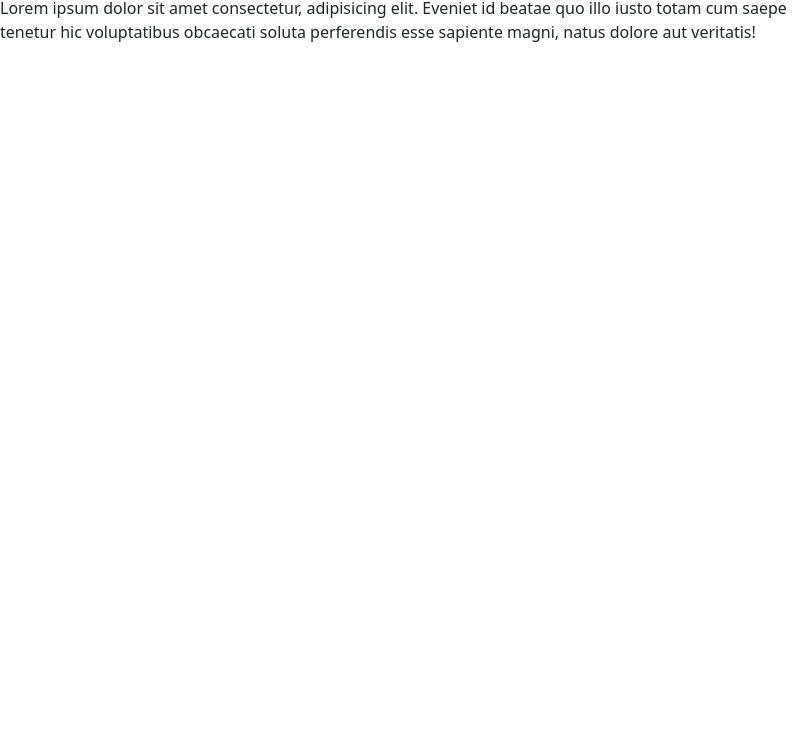
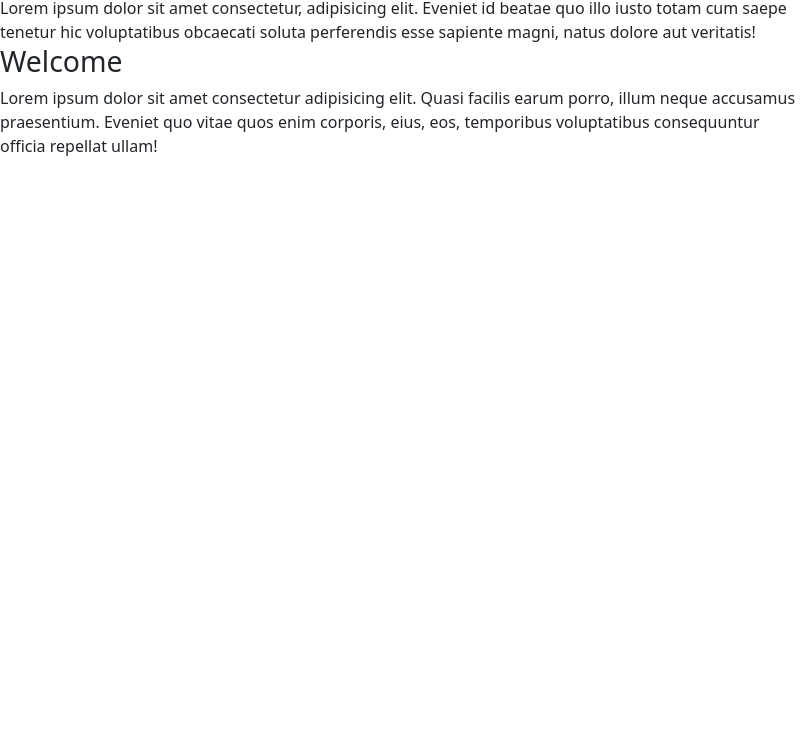
Before and after one commit to rshekhar21/electron, an Electron app: page src/index.html in a window 800 px wide. Shown: the part 53-800 px from the top of the page. Drawn offline with nearby package versions, Linux system fonts and the light colour scheme.

Commit message:
2nd commit

```diff
--- a/src/index.html
+++ b/src/index.html
@@ -9,6 +9,9 @@
   <body>
     <h1>Hello, world!</h1>
     Lorem ipsum dolor sit amet consectetur, adipisicing elit. Eveniet id beatae quo illo iusto totam cum saepe tenetur hic voluptatibus obcaecati soluta perferendis esse sapiente magni, natus dolore aut veritatis!
+
+    <h2>Welcome</h2>
+    Lorem ipsum dolor sit amet consectetur adipisicing elit. Quasi facilis earum porro, illum neque accusamus praesentium. Eveniet quo vitae quos enim corporis, eius, eos, temporibus voluptatibus consequuntur officia repellat ullam!
     <script src="https://cdn.jsdelivr.net/npm/bootstrap@5.3.3/dist/js/bootstrap.bundle.min.js" integrity="sha384-YvpcrYf0tY3lHB60NNkmXc5s9fDVZLESaAA55NDzOxhy9GkcIdslK1eN7N6jIeHz" crossorigin="anonymous"></script>
   </body>
 </html>
```
Also changed, not shown: package.json (+9 -3 lines).
